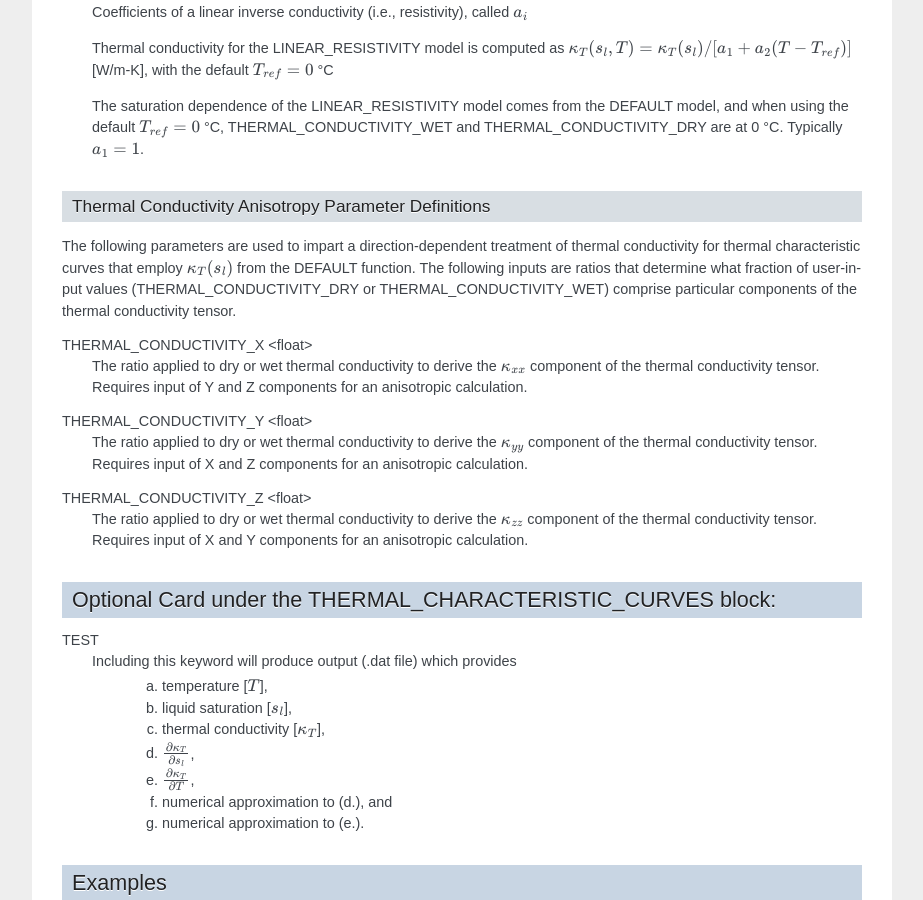
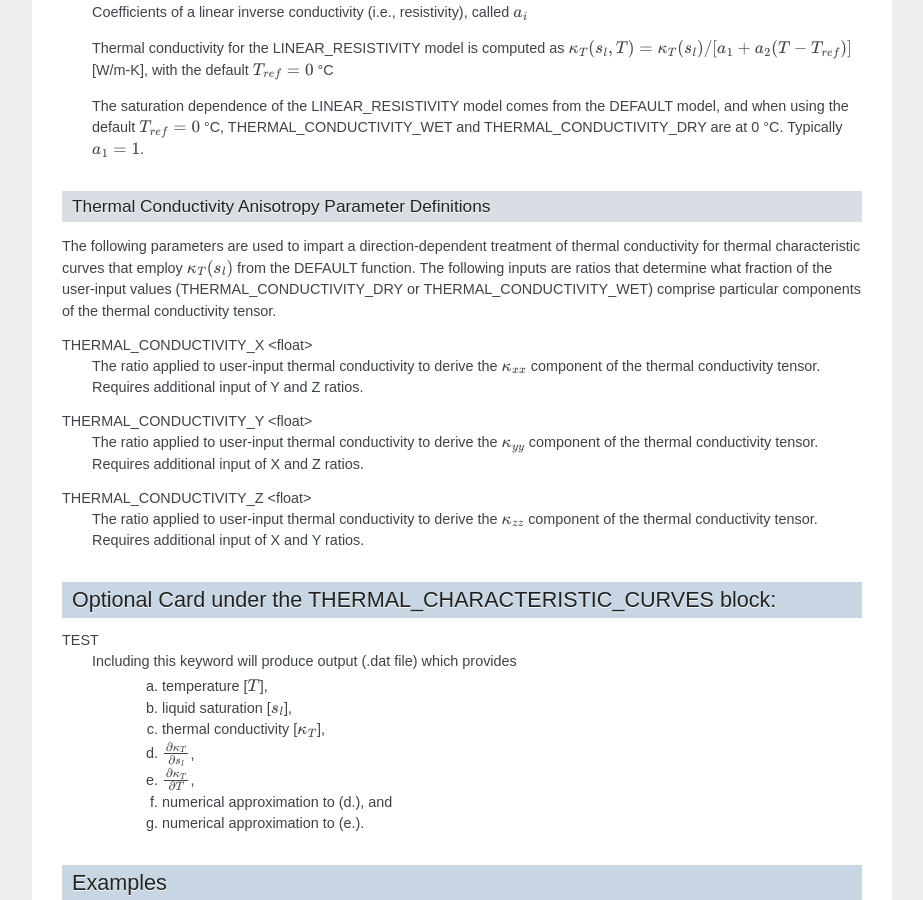
Before and after one commit to Miracloon/pflotran-documentation, a Sphinx documentation site: the page built from source/user_guide/cards/subsurface/characteristic_curves_thermal_card.rst, in a window 1280 px wide and 900 px high, scrolled down 1699 px. Shown: the whole window, without its empty margins (318-1241 px from the left). Built offline with Sphinx 7.4.7, drawn with Linux system fonts in a browser that asks for light colours.

Commit message:
Reworded parameter descriptions for clarity.

```diff
--- a/source/user_guide/cards/subsurface/characteristic_curves_thermal_card.rst
+++ b/source/user_guide/cards/subsurface/characteristic_curves_thermal_card.rst
@@ -98,16 +98,16 @@
 Thermal Conductivity Anisotropy Parameter Definitions
 -----------------------------------------------------
 
-The following parameters are used to impart a direction-dependent treatment of thermal conductivity for thermal characteristic curves that employ :math:`\kappa_T(s_l)` from the DEFAULT function. The following inputs are ratios that determine what fraction of user-input values (THERMAL_CONDUCTIVITY_DRY or THERMAL_CONDUCTIVITY_WET) comprise particular components of the thermal conductivity tensor.
+The following parameters are used to impart a direction-dependent treatment of thermal conductivity for thermal characteristic curves that employ :math:`\kappa_T(s_l)` from the DEFAULT function. The following inputs are ratios that determine what fraction of the user-input values (THERMAL_CONDUCTIVITY_DRY or THERMAL_CONDUCTIVITY_WET) comprise particular components of the thermal conductivity tensor.
 
 THERMAL_CONDUCTIVITY_X <float>
- The ratio applied to dry or wet thermal conductivity to derive the :math:`\kappa_{xx}` component of the thermal conductivity tensor. Requires input of Y and Z components for an anisotropic calculation.
+ The ratio applied to user-input thermal conductivity to derive the :math:`\kappa_{xx}` component of the thermal conductivity tensor. Requires additional input of Y and Z ratios.
 
 THERMAL_CONDUCTIVITY_Y <float>
- The ratio applied to dry or wet thermal conductivity to derive the :math:`\kappa_{yy}` component of the thermal conductivity tensor. Requires input of X and Z components for an anisotropic calculation.
+ The ratio applied to user-input thermal conductivity to derive the :math:`\kappa_{yy}` component of the thermal conductivity tensor. Requires additional input of X and Z ratios.
 
 THERMAL_CONDUCTIVITY_Z <float>
- The ratio applied to dry or wet thermal conductivity to derive the :math:`\kappa_{zz}` component of the thermal conductivity tensor. Requires input of X and Y components for an anisotropic calculation.
+ The ratio applied to user-input thermal conductivity to derive the :math:`\kappa_{zz}` component of the thermal conductivity tensor. Requires additional input of X and Y ratios.
 
 Optional Card under the THERMAL_CHARACTERISTIC_CURVES block:
 ************************************************************
```
